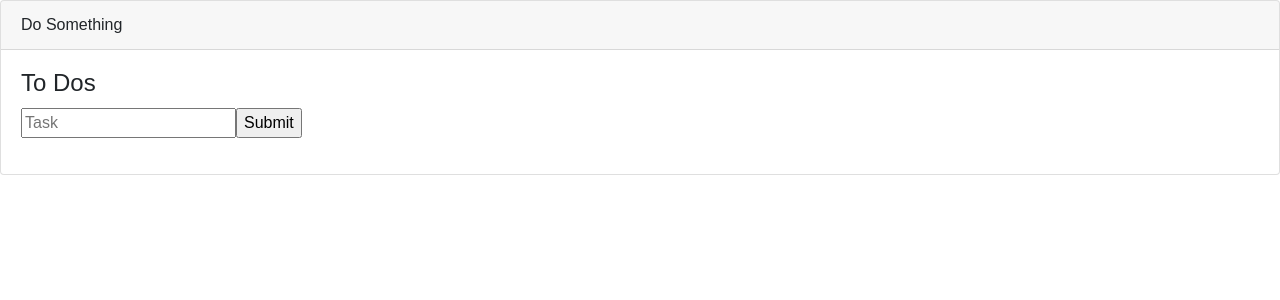
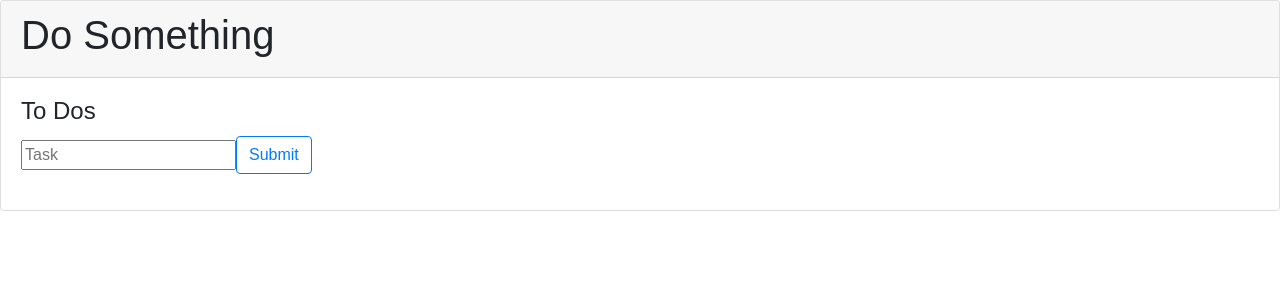
Before and after one commit to AgentShir/react-todo-app, a React (Create React App) app: page / in a window 1280 px wide. Shown: the top 300 px of the page. Built offline with nearby package versions, Linux system fonts and the light colour scheme.

Commit message:
Changed names from Task to Todo to avoid more confusion

```diff
--- a/package.json
+++ b/package.json
@@ -3,8 +3,10 @@
   "version": "0.1.0",
   "private": true,
   "dependencies": {
+    "material-ui": "^0.19.1",
     "react": "^15.6.1",
     "react-dom": "^15.6.1",
+    "react-redux": "^5.0.6",
     "react-scripts": "1.0.13",
     "redux": "^3.7.2"
   },
--- a/src/components/App.js
+++ b/src/components/App.js
@@ -1,7 +1,8 @@
 import React, { Component } from 'react';
 import '../styles/App.css';
-import TaskForm from '../components/TaskForm';
-import TaskList from '../components/TaskList';
+import TodoForm from '../components/TodoForm';
+import TodoList from '../components/TodoList';
+import {Provider} from 'react-redux';
 
 class App extends Component {
   render() {
@@ -9,12 +10,12 @@ class App extends Component {
       <div>
         <div className="card">
           <div className="card-header">
-            Do Something
+            <h1>Do Something</h1>
           </div>
             <div className="card-body">
-            <h4 class="card-title">To Dos</h4>
-            <TaskForm />
-            <TaskList />
+            <h4 className="card-title">To Dos</h4>
+            <TodoForm />
+            <TodoList />
           </div>
         </div>
       </div>
--- a/src/components/TaskForm.js
+++ /dev/null
@@ -1,34 +0,0 @@
-import React, { Component } from 'react';
-import { addTask } from '../actions/task';
-
-class TaskForm extends Component {
-  state = {
-    todo:''
-  }
-
-  handleChange = (e) => {
-    this.setState({
-      [e.target.name]: e.target.value
-    })
-  }
-
-  handleSubmit = (e) => {
-    e.preventDefault()
-    addTask({
-      todo: this.state.todo
-    })
-  }
-
-  render(){
-    return (
-      <div>
-        <form onSubmit={this.handleSubmit}>
-          <input type="text" onChange={this.handleChange} name="task" placeholder="Task" />
-          <button type="submit">Submit</button>
-        </form>
-      </div>
-    )
-  }
-}
-
-export default TaskForm;
--- /dev/null
+++ b/src/components/TodoForm.js
@@ -0,0 +1,34 @@
+import React, { Component } from 'react';
+import { addTask } from '../actions/task';
+
+class TodoForm extends Component {
+  state = {
+    value:''
+  }
+
+  handleSubmit = (e) => {
+    e.preventDefault()
+    addTask({
+      todo: this.state.todo
+    })
+  }
+
+  handleChange = (e) => {
+    this.setState({
+      [e.target.name]: e.target.value
+    })
+  }
+
+  render(){
+    return (
+      <div>
+        <form onSubmit={this.handleSubmit}>
+          <input type="text" onChange={this.handleChange} value={this.state.value} name="value" placeholder="Task" />
+          <button className="btn btn-outline-primary" type="submit">Submit</button>
+        </form>
+      </div>
+    )
+  }
+}
+
+export default TodoForm;
--- a/src/components/TaskList.js
+++ b/src/components/TodoList.js
@@ -1,7 +1,7 @@
 import React, { Component } from 'react';
 import store from '../store';
 
-class TaskList extends Component {
+class TodoList extends Component {
   state = {
     tasks:[]
   }
@@ -28,4 +28,4 @@ class TaskList extends Component {
   }
 }
 
-export default TaskList;
+export default TodoList;
--- a/src/reducers/exampleReducer.js
+++ b/src/reducers/exampleReducer.js
@@ -1,5 +1,5 @@
 const initialState = {
-  tasks: []
+  todo: []
 }
 
 export default function(state = initialState, action){
```
Also changed, not shown: src/components/TodoItem.js (added), 1 other file (tests, documents, lock files or other folders).
